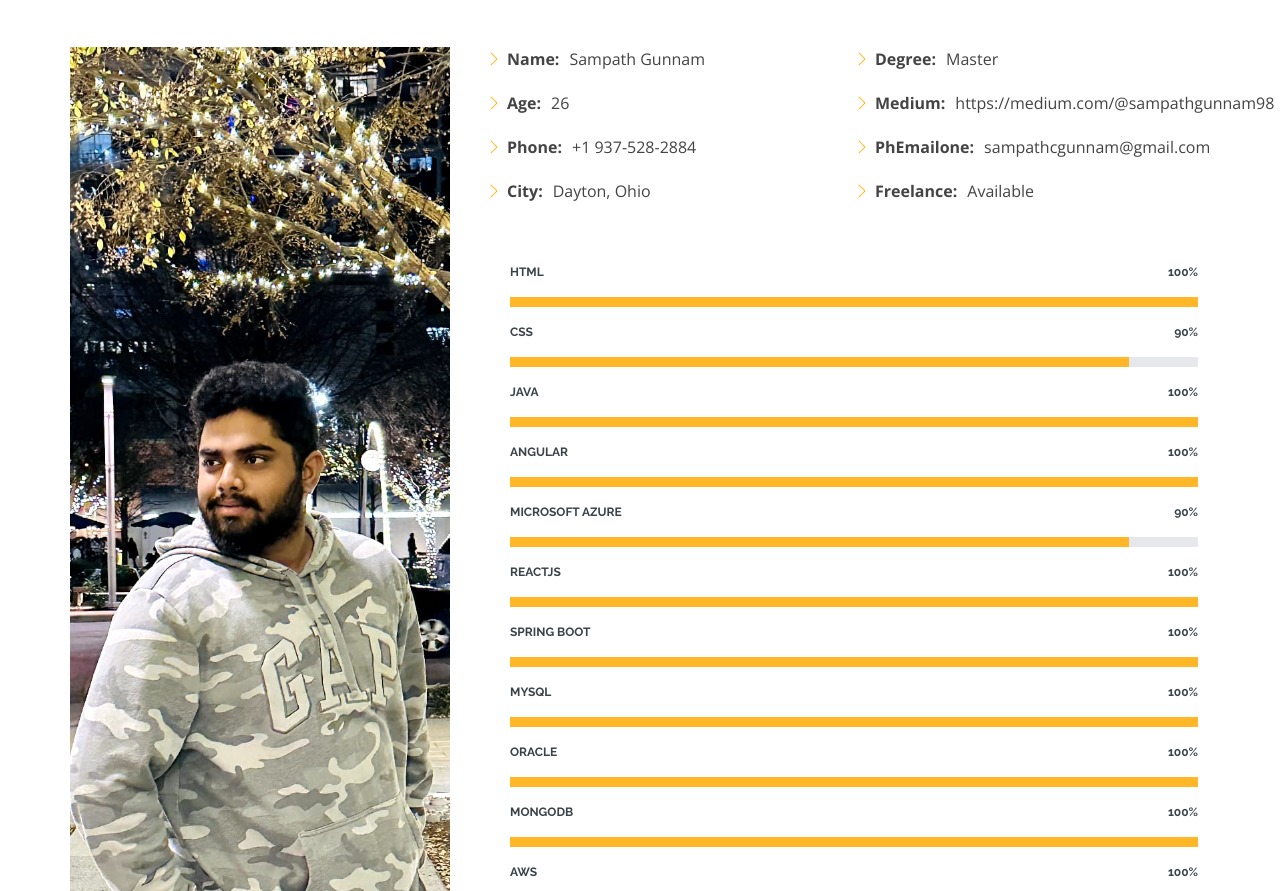
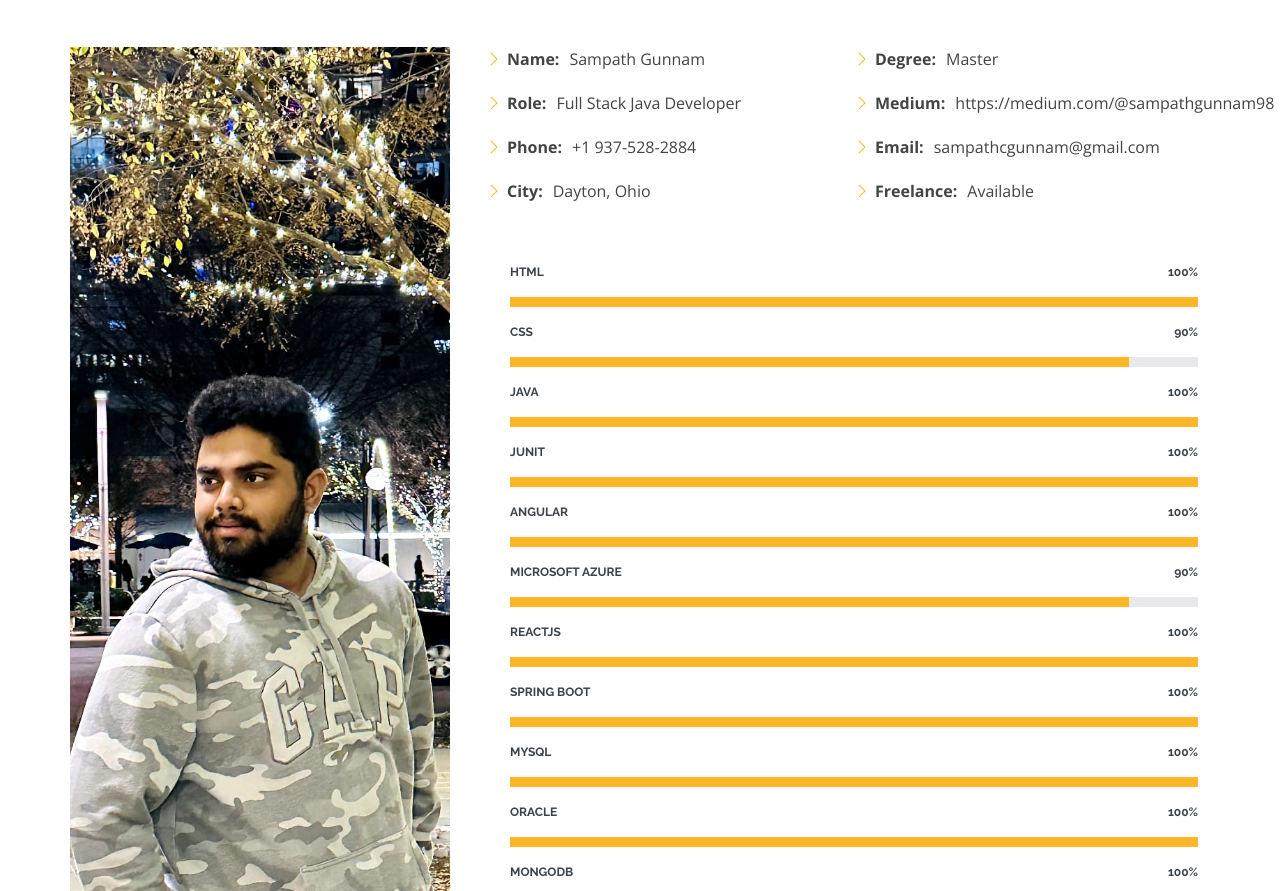
Before and after one commit to SamGunnam/SamGunnam-sampathportfolio.github.io, a plain HTML site: page index.html in a window 1280 px wide. Shown: the part 931-1822 px from the top of the page. Drawn offline with nearby package versions, Linux system fonts and the light colour scheme.

Commit message:
Update index.html

```diff
--- a/index.html
+++ b/index.html
@@ -96,7 +96,7 @@
                 <div class="col-lg-6">
                   <ul>
                     <li><i class="bi bi-chevron-right"></i> <strong>Name:</strong> <span>Sampath Gunnam</span></li>
-                    <li><i class="bi bi-chevron-right"></i> <strong>Age:</strong> <span>26</span></li>
+                    <li><i class="bi bi-chevron-right"></i> <strong>Role:</strong> <span>Full Stack Java Developer</span></li>
                     <li><i class="bi bi-chevron-right"></i> <strong>Phone:</strong> <span>+1 937-528-2884</span></li>
                     <li><i class="bi bi-chevron-right"></i> <strong>City:</strong> <span>Dayton, Ohio</span></li>
                   </ul>
@@ -105,7 +105,7 @@
                   <ul>
                     <li><i class="bi bi-chevron-right"></i> <strong>Degree:</strong> <span>Master</span></li>
                     <li><i class="bi bi-chevron-right"></i> <strong>Medium:</strong> <span>https://medium.com/@sampathgunnam98</span></li>
-                    <li><i class="bi bi-chevron-right"></i> <strong>PhEmailone:</strong> <span>sampathcgunnam@gmail.com</span></li>
+                    <li><i class="bi bi-chevron-right"></i> <strong>Email:</strong> <span>sampathcgunnam@gmail.com</span></li>
                     <li><i class="bi bi-chevron-right"></i> <strong>Freelance:</strong> <span>Available</span></li>
                   </ul>
                 </div>
@@ -127,6 +127,13 @@
 
                <div class="progress">
                 <span class="skill">Java <i class="val">100%</i></span>
+                <div class="progress-bar-wrap">
+                  <div class="progress-bar" role="progressbar" aria-valuenow="100" aria-valuemin="0" aria-valuemax="100"></div>
+                </div>
+              </div>
+
+               <div class="progress">
+                <span class="skill"> JUnit <i class="val">100%</i></span>
                 <div class="progress-bar-wrap">
                   <div class="progress-bar" role="progressbar" aria-valuenow="100" aria-valuemin="0" aria-valuemax="100"></div>
                 </div>
```
